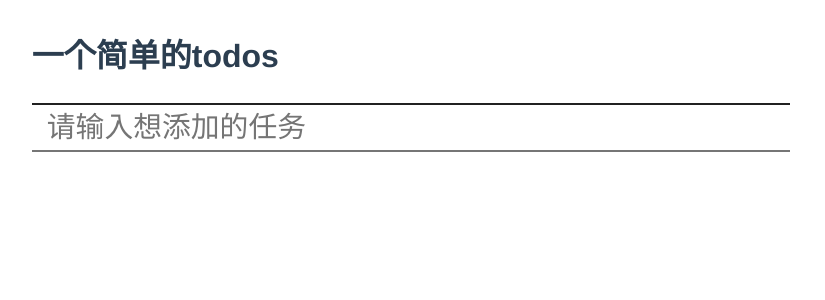
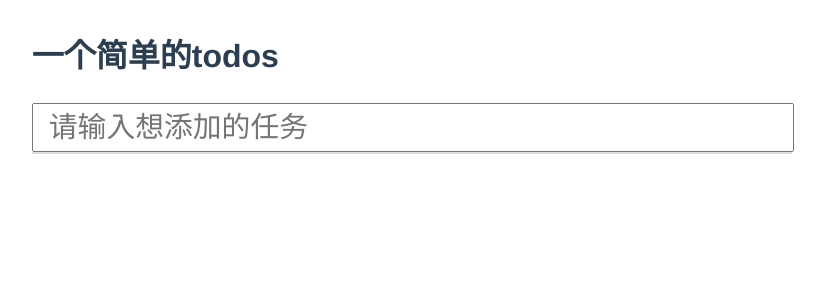
Before and after one commit to killuaer/todos_vuejs, a Vue app: page / in a window 1280 px wide. Shown: the top 300 px of the page, without its empty margins (229-1054 px from the left). Built offline with nearby package versions, Linux system fonts and the light colour scheme.

Commit message:
美化App.vue界面

```diff
--- a/src/App.vue
+++ b/src/App.vue
@@ -55,14 +55,14 @@ h2 { font-size: 2em }
   height: 45px;
   font-size: 1.8em;
   text-indent: 15px;
-  border-left: 0px;
-  border-right: 0px;
   padding: 0px
 }
 .todo-ul{
   list-style: none;
   padding: 0px;
   margin: 0px;
+  margin-right: -2px;
+  border: 1px solid #DDD;
 }
 .todo-li{
   font-size: 1.6em;
```
